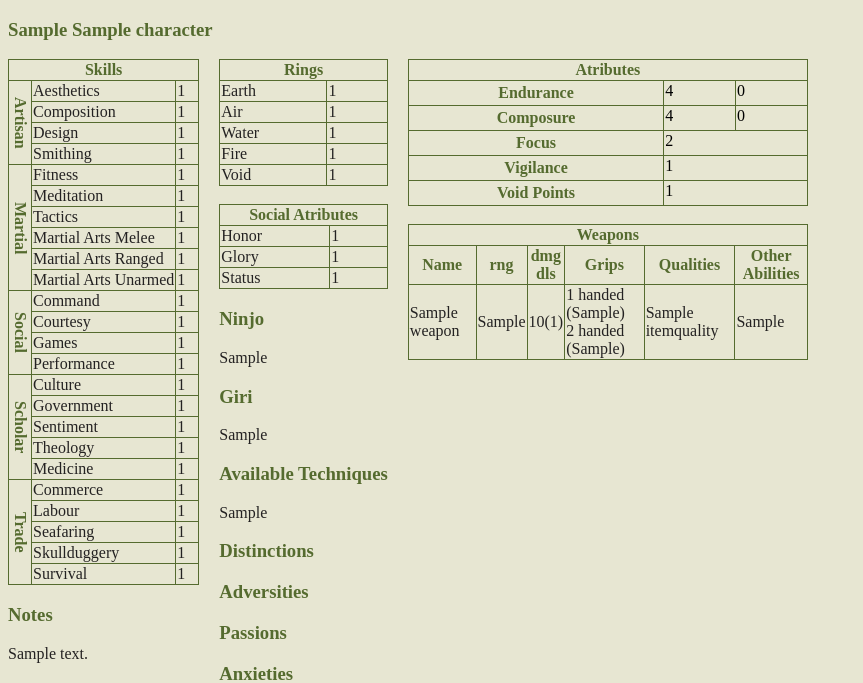
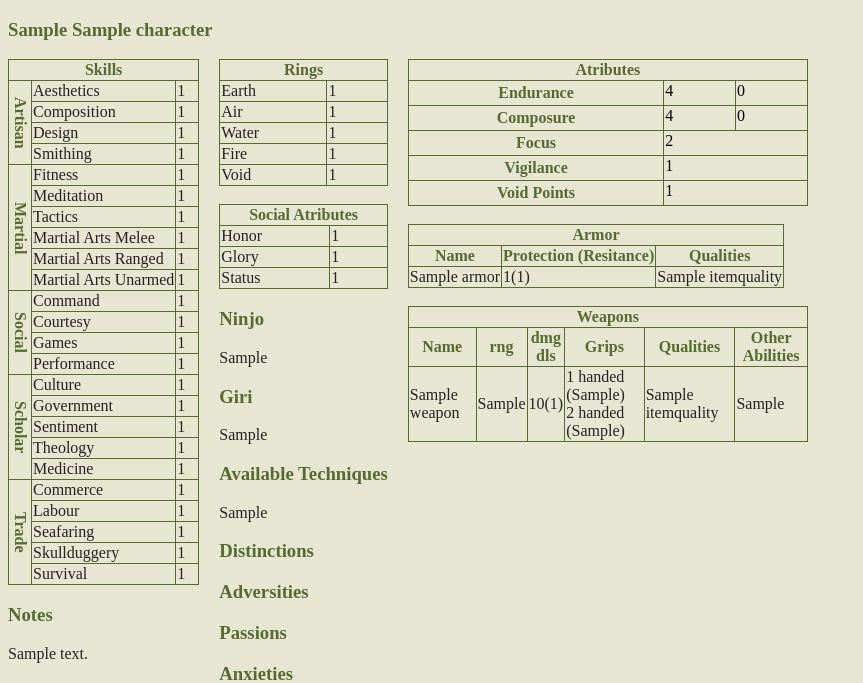
Before and after one commit to Koboldus/Digital-Yojimbo, a Django app: page /account/character/1/ in a window 1280 px wide. Shown: the top 683 px of the page, without its empty margins (0-863 px from the left). Run offline with Django 4.2, Linux system fonts and the light colour scheme; a user stored in the database is signed in; tables that the repository leaves empty hold one stand-in row (values such as "Sample post"); lists and menus that the app fills with data are empty.

Commit message:
Added Armor to the character sheet

```diff
--- a/templates/character_sheet.html
+++ b/templates/character_sheet.html
@@ -259,6 +259,34 @@
         <div>
             <table>
                 <tr>
+                    <th colspan="3">Armor</th>
+                </tr>
+                <tr>
+                    <th>Name</th>
+                    <th>Protection (Resitance)</th>
+                    <th>Qualities</th>
+                </tr>
+                {% for armor in character.armor.all %}
+                <tr>
+                    <td>{{ armor.name }}</td>
+                    <td>{{ armor.physical_resistance }}({{ armor.supernatural_resistance }})</td>
+                    <td>
+                        {% if none in armor.qualities.all %}
+                        -
+                        {% elif none not in armor.qualities.all %}
+                        {% for quality in armor.qualities.all %}
+                        {{ quality.name }}
+                        {% endfor %}
+                        {% endif %}
+                    </td>
+                </tr>
+                {% endfor %}
+            </table>
+        </div>
+        <br>
+        <div>
+            <table>
+                <tr>
                     <th colspan="6">Weapons</th>
                 </tr>
                 <tr>
```
